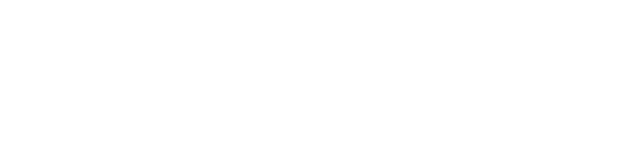
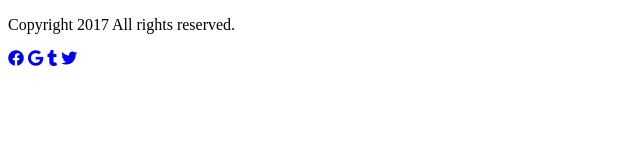
Before and after one commit to Neimat1/architecture, a plain HTML site: page index.html in a window 1280 px wide. Shown: the whole page, without its empty margins (0-640 px from the left). Drawn offline with Linux system fonts and the light colour scheme.

Commit message:
Update index.html

```diff
--- a/index.html
+++ b/index.html
@@ -4,10 +4,18 @@
         <meta charset="UTF-8">
         <meta name="viewport" content="width=device-width, initial-scale=1.0">
         <title>Engage Architecture – Just another Engage Theme Demos site</title>
+        <!-- Link font awesome files  -->
+        <link rel="stylesheet" href="css/all.min.css">
     </head>
     <body>
         <footer>
-
+            <p>Copyright 2017 All rights reserved.</p>
+            <div class="footer-icons">
+                <a href="#"><i class="fab fa-facebook"></i></a>
+                <a href="#"><i class="fab fa-google"></i></a>
+                <a href="#"><i class="fab fa-tumblr"></i></a>
+                <a href="#"><i class="fab fa-twitter"></i></a>
+            </div>
         </footer>
     </body>
 </html>
```
